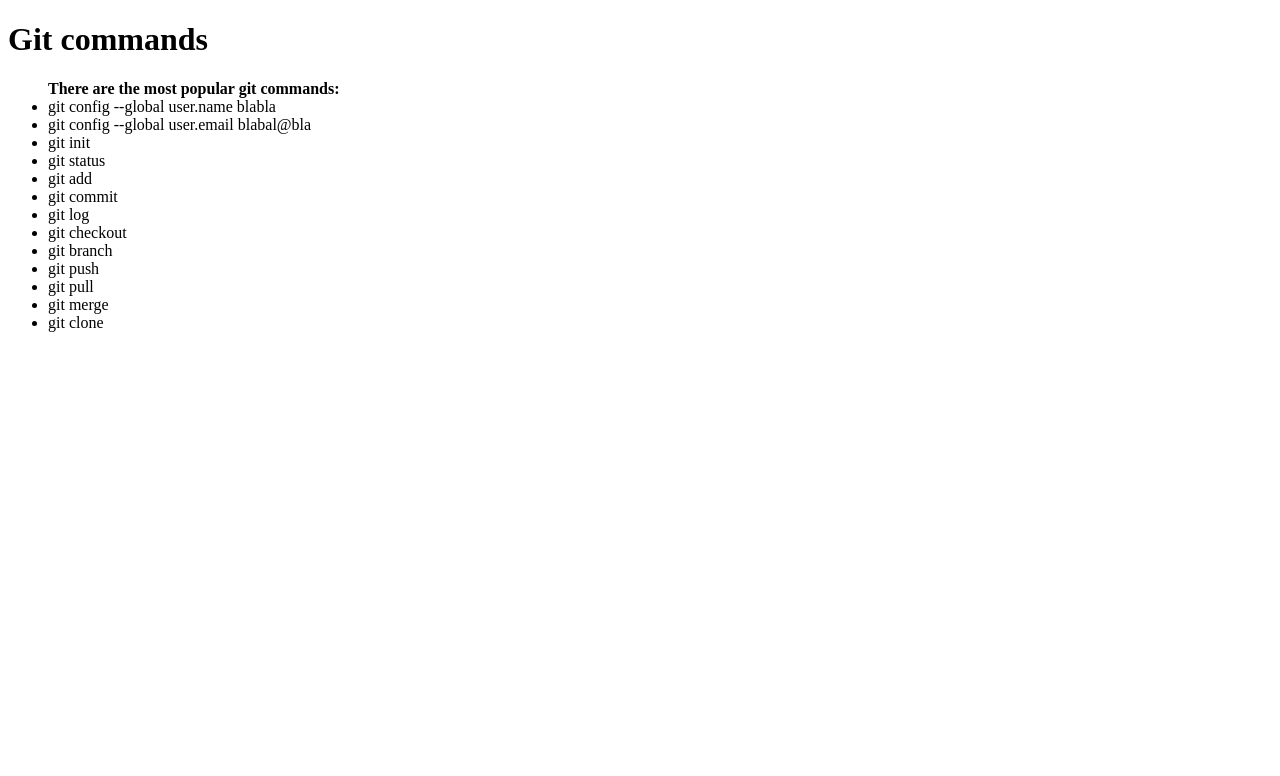
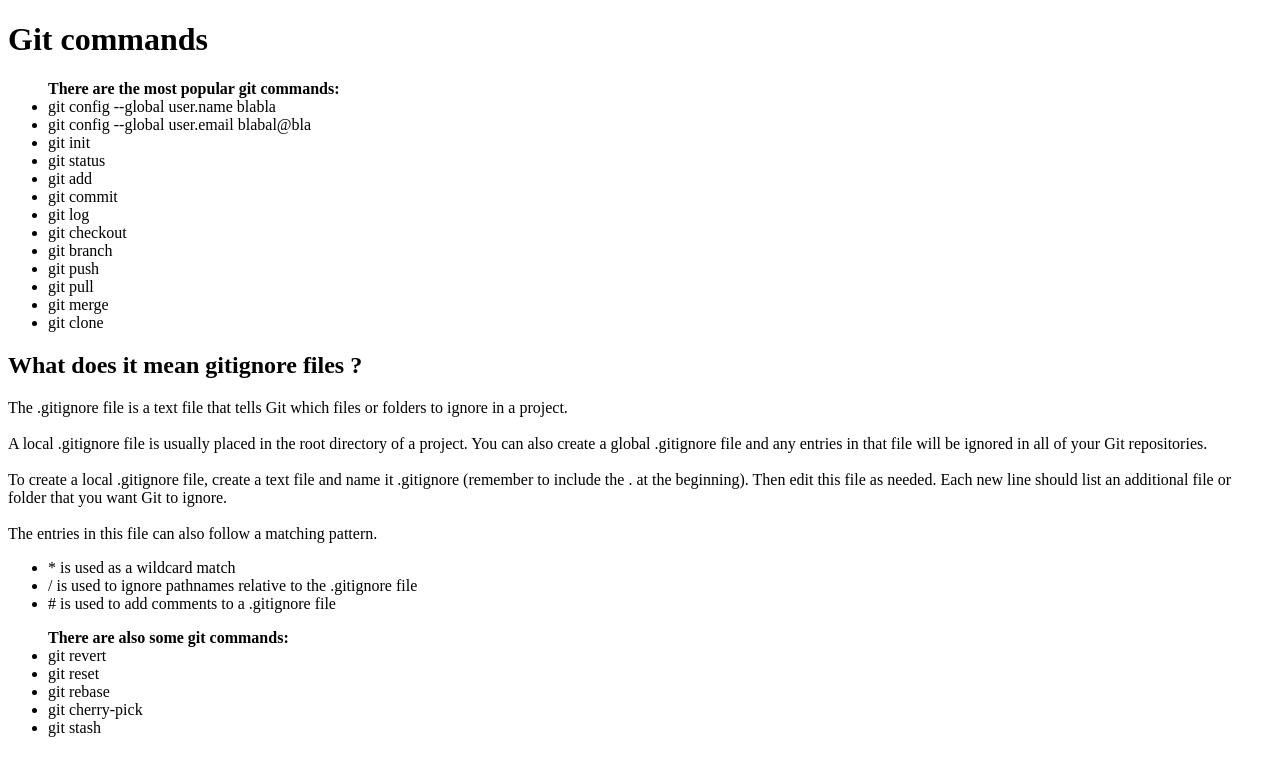
Before and after one commit to MariiaSalamakha/hw-1, a plain HTML site: page index.html in a window 1280 px wide. Drawn offline with Linux system fonts and the light colour scheme.

Commit message:
added paragraph

```diff
--- a/index.html
+++ b/index.html
@@ -49,7 +49,34 @@
         <li>
             git clone
         </li>
-
+    </ul>
+    <h2>What does it mean gitignore files ?</h2>
+    <p>
+     The .gitignore file is a text file that tells Git which files or folders to ignore in a project.<br>
+      <br>
+    A local .gitignore file is usually placed in the root directory of a project. You can also create a global .gitignore file and any entries in that file will be ignored in all of your Git repositories.<br>
+      <br>
+    To create a local .gitignore file, create a text file and name it .gitignore (remember to include the . at the beginning). Then edit this file as needed. Each new line should list an additional file or folder that you want Git to ignore.<br>
+      <br>
+    The entries in this file can also follow a matching pattern.<br>
+    </p>
+    <ul>
+        <li>
+            *  is used as a wildcard match
+        </li>
+        <li>
+            / is used to ignore pathnames relative to the .gitignore file
+        </li>
+        <li>
+            #  is used to add comments to a .gitignore file
+        </li>
+    </ul>
+    <ul><strong>There are also some git commands:</strong>
+        <li>git revert</li>
+        <li>git reset</li>
+        <li>git rebase</li>
+        <li>git cherry-pick</li>
+        <li>git stash</li>
     </ul>
 </body>
 </html>
```
